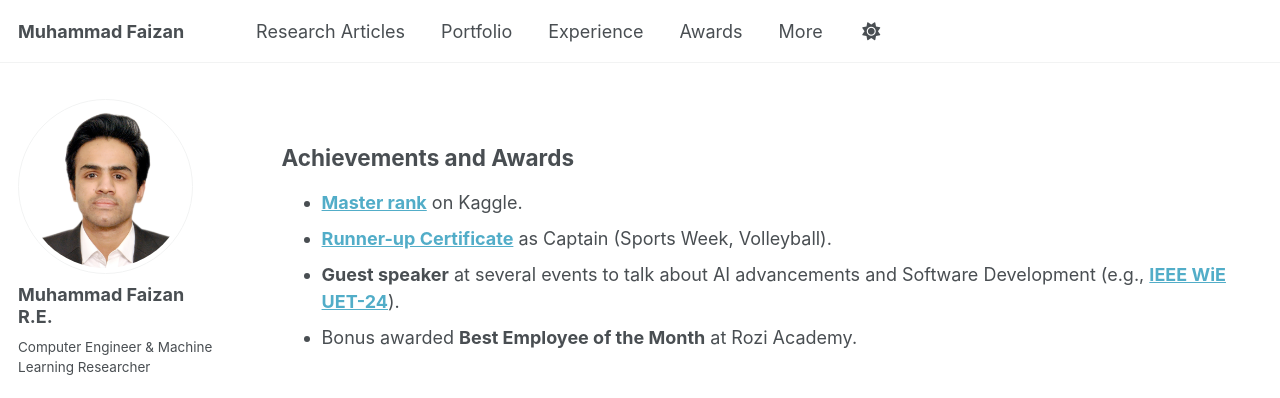
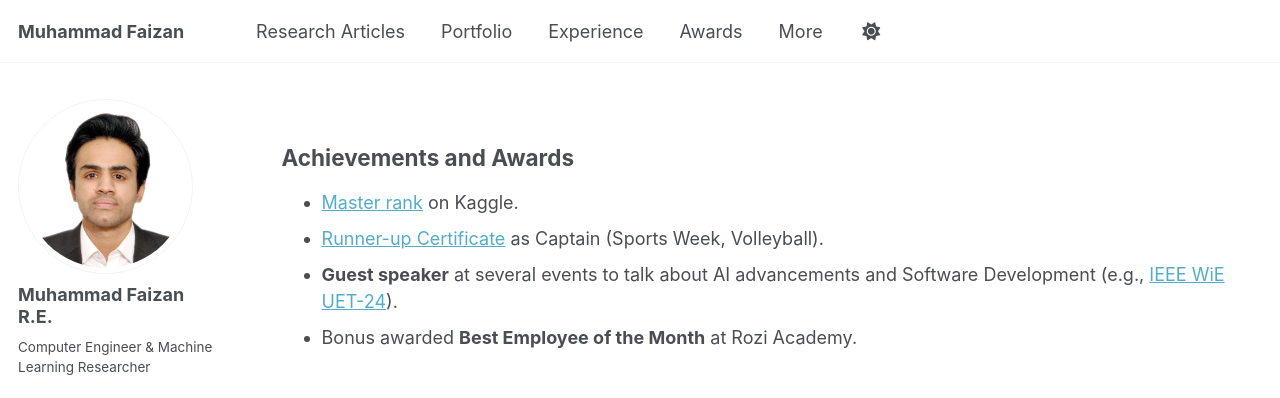
Before and after one commit to MuhammadFaizan99/MuhammadFaizan99.github.io, a Jekyll site: the page built from _pages/awards.md, in a window 1280 px wide. Shown: the top 398 px of the page. Built offline with Jekyll 4.4.1, drawn with Linux system fonts in a browser that asks for light colours; some web fonts are replaced; a script that is not in the unit is left out.

```diff
--- a/_pages/awards.md
+++ b/_pages/awards.md
@@ -10,9 +10,9 @@ redirect_from:
 
 ## Achievements and Awards
 
-- [**Master rank**](https://www.kaggle.com/muhammadfaizan65) on Kaggle.
-- [**Runner-up Certificate**](https://drive.google.com/file/d/16C0nUqVjeAWJ2AZPXiZdZCFbgqcTTKpZ/view?usp=sharing) as Captain (Sports Week, Volleyball).
-- **Guest speaker** at several events to talk about AI advancements and Software Development (e.g., [**IEEE WiE UET-24**](https://www.linkedin.com/company/ieee-wie-ag-uet-taxila/?originalSubdomain=pk)).
+- [Master rank](https://www.kaggle.com/muhammadfaizan65) on Kaggle.
+- [Runner-up Certificate](https://drive.google.com/file/d/16C0nUqVjeAWJ2AZPXiZdZCFbgqcTTKpZ/view?usp=sharing) as Captain (Sports Week, Volleyball).
+- **Guest speaker** at several events to talk about AI advancements and Software Development (e.g., [IEEE WiE UET-24](https://www.linkedin.com/company/ieee-wie-ag-uet-taxila/?originalSubdomain=pk)).
 - Bonus awarded **Best Employee of the Month** at Rozi Academy.
 
 ## Leadership Roles and Associations
```
